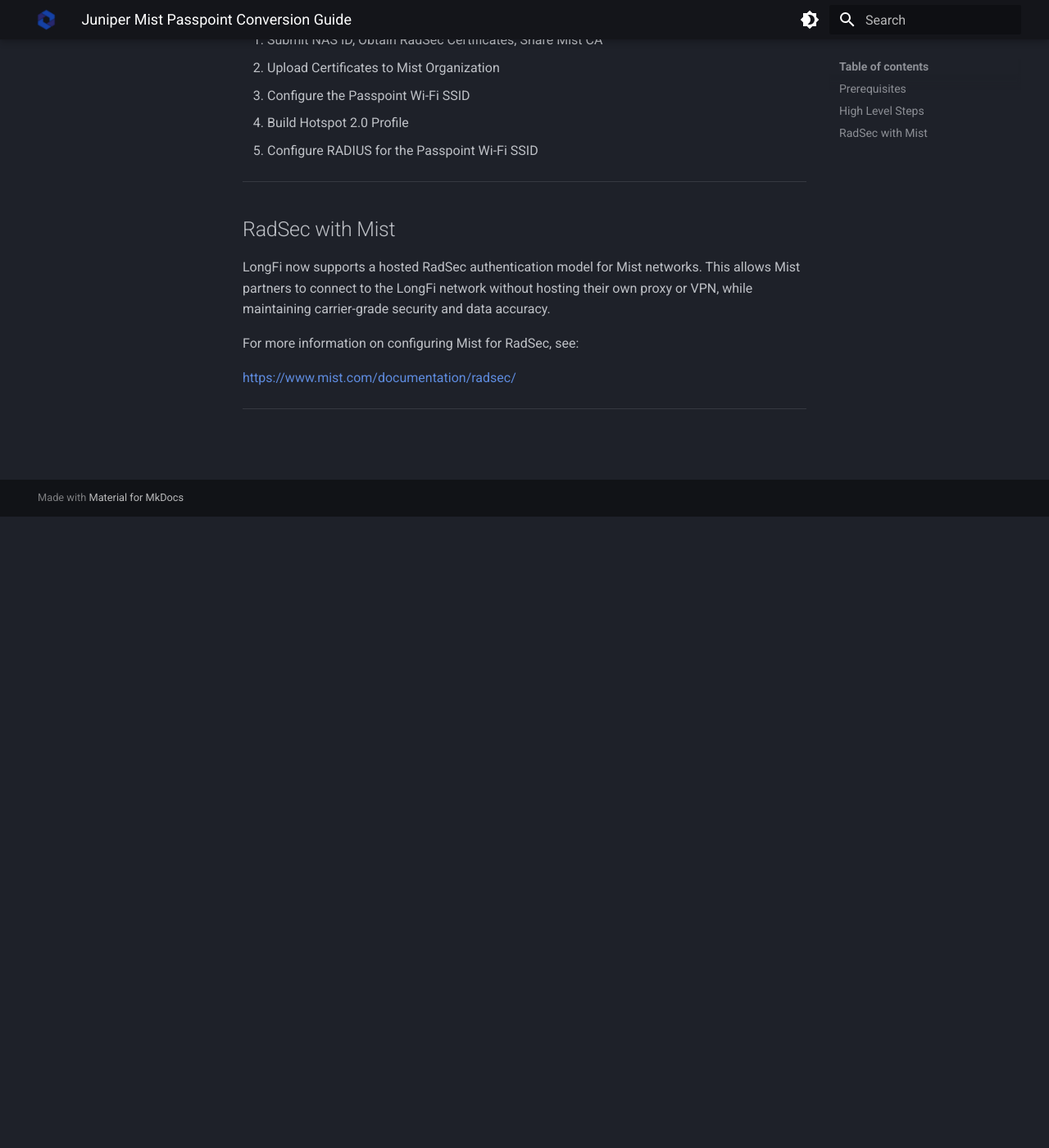
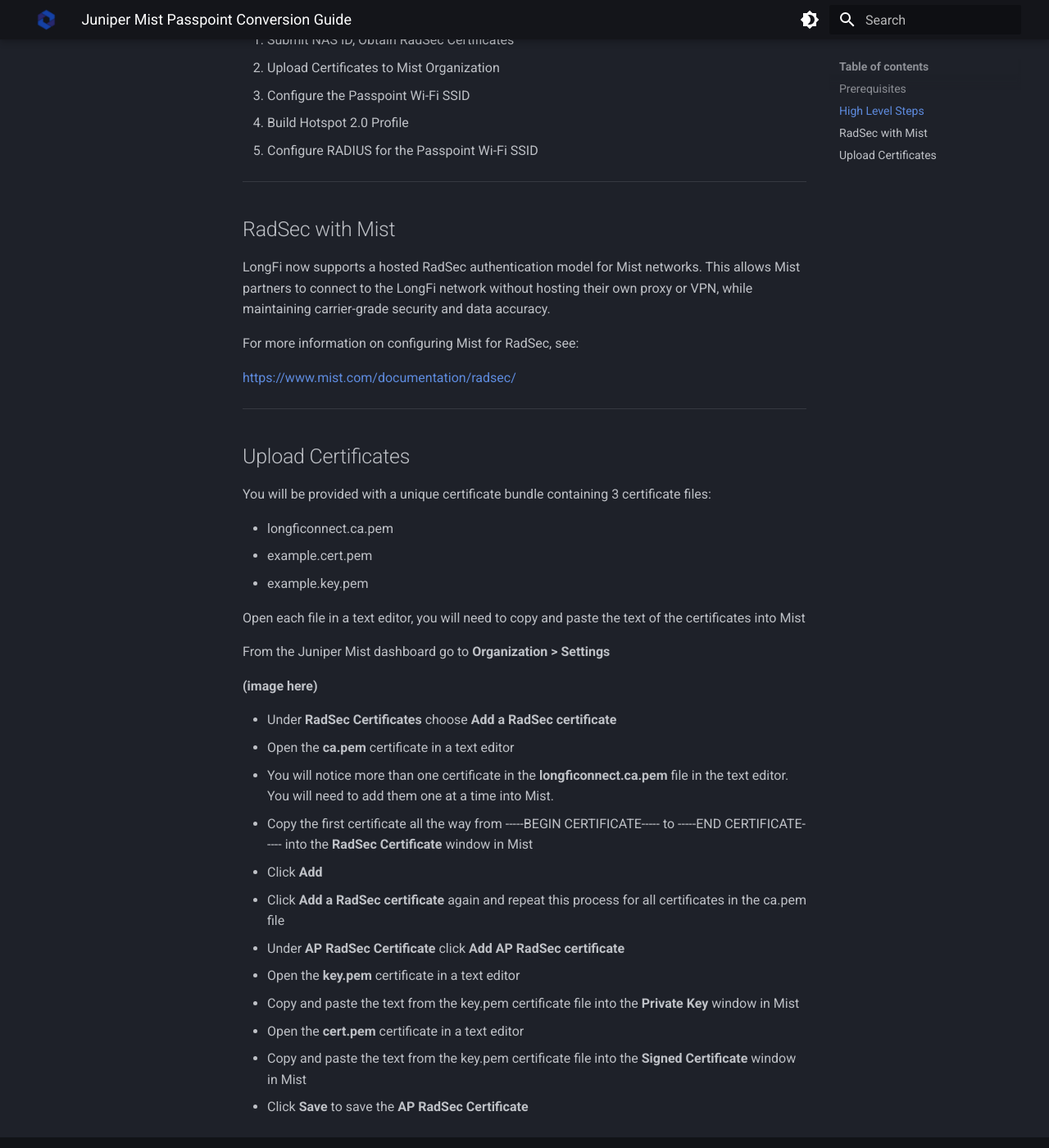
Before and after one commit to LongFi-Solutions/longfi-solutions.github.io, an MkDocs documentation site: the page built from docs/deployment/mist.md, in a window 1280 px wide and 1400 px high, scrolled down 883 px. Shown: the whole window at 82% size. Built offline with MkDocs 1.6.1 and Material for MkDocs 9.7.7, drawn with Linux system fonts in a browser that asks for light colours; before the commit the page ends 1513 px from its top, so only the background shows below that.

Commit message:
Update Deployment Guides “mist”

```diff
--- a/docs/deployment/mist.md
+++ b/docs/deployment/mist.md
@@ -25,7 +25,7 @@ LongFi Connect configuration requires the Passpoint protocol.  Please ensure you
 
 ## High Level Steps
 
-1. Submit NAS ID, Obtain RadSec Certificates, Share Mist CA
+1. Submit NAS ID, Obtain RadSec Certificates
 2. Upload Certificates to Mist Organization
 3. Configure the Passpoint Wi-Fi SSID
 4. Build Hotspot 2.0 Profile
@@ -43,4 +43,30 @@ For more information on configuring Mist for RadSec, see:
 
 ***
 
-###
+## Upload Certificates
+
+You will be provided with a unique certificate bundle containing 3 certificate files:
+
+- longficonnect.ca.pem
+- example.cert.pem
+- example.key.pem
+
+
+Open each file in a text editor, you will need to copy and paste the text of the certificates into Mist
+
+From the Juniper Mist dashboard go to **Organization > Settings**
+
+**(image here)**
+
+- Under **RadSec Certificates** choose **Add a RadSec certificate**
+- Open the **ca.pem** certificate in a text editor
+- You will notice more than one certificate in the **longficonnect.ca.pem** file in the text editor.  You will need to add them one at a time into Mist.
+- Copy the first certificate all the way from -----BEGIN CERTIFICATE----- to -----END CERTIFICATE----- into the **RadSec Certificate** window in Mist
+- Click **Add**
+- Click **Add a RadSec certificate** again and repeat this process for all certificates in the ca.pem file
+- Under **AP RadSec Certificate** click **Add AP RadSec certificate**
+- Open the **key.pem** certificate in a text editor
+- Copy and paste the text from the key.pem certificate file into the **Private Key** window in Mist
+- Open the **cert.pem** certificate in a text editor
+- Copy and paste the text from the key.pem certificate file into the **Signed Certificate** window in Mist
+- Click **Save** to save the **AP RadSec Certificate**
```
